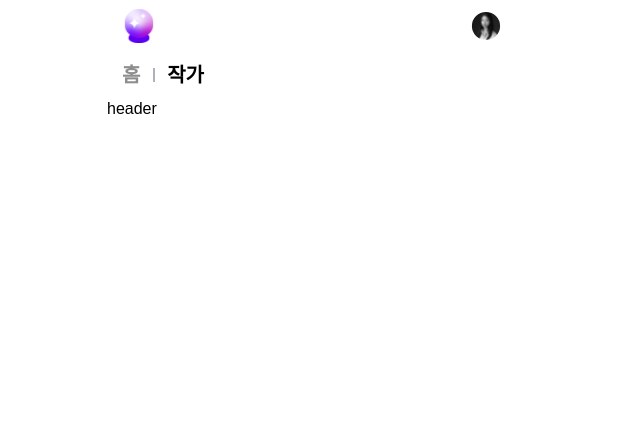
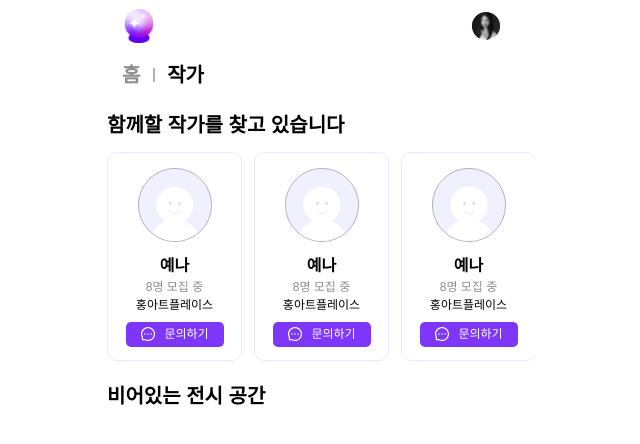
Before and after one commit to LikeLionHackathon/Hackathon-FrontEnd, a React (Vite) app: page / in a window 1280 px wide. Both pictures are taken after a click on the button "작가". Shown: the top 444 px of the page, without its empty margins (330-970 px from the left). Built offline with nearby package versions, Linux system fonts and the light colour scheme; a web font is replaced by a local one.

Commit message:
feat: 메인 작가 페이지 구현

```diff
--- a/package.json
+++ b/package.json
@@ -11,6 +11,7 @@
   },
   "dependencies": {
     "@tailwindcss/vite": "^4.1.11",
+    "axios": "^1.11.0",
     "react": "^19.1.1",
     "react-dom": "^19.1.1",
     "react-icons": "^5.5.0",
--- /dev/null
+++ b/src/apis/axios.js
@@ -0,0 +1,8 @@
+import axios from 'axios';
+
+export const axiosInstance = axios.create({
+    baseURL: "localhost:8080",
+    headers: {
+    'Content-Type': 'application/json',
+  },
+})
--- /dev/null
+++ b/src/components/mainpage/ArtistCard.jsx
@@ -0,0 +1,22 @@
+import profileImg from "../../assets/profile.svg";
+import { AiOutlineMessage } from "react-icons/ai";
+
+const ArtistCard = ({img, name, num, place}) => {
+
+    return (
+        <div className="flex flex-col w-[135px] h-[209px] rounded-[10px] border border-lightpurple01 justify-center items-center">
+            <img src={img || profileImg} alt="profile" className="w-[76px] h-[76px] mb-[11px]"/>
+            <div className="flex flex-col justify-center items-center mb-[8px]">
+                <p className="font-semibold text-[16px]">{name}</p>
+                <p className="text-[12px] text-darkgrey01">{num}명 모집 중</p>
+                <p className="text-[12px]">{place}</p>
+            </div>
+            <button className="w-[98px] h-[25px] bg-purple_main text-white rounded-[5px] flex flex-row justify-center items-center gap-[8px]">
+                <AiOutlineMessage className="w-[16px]"/>
+                <p className="text-[12px] leading-none">문의하기</p>
+            </button>
+        </div>
+    )
+}
+
+export default ArtistCard;
--- a/src/components/mainpage/MainArtist.jsx
+++ b/src/components/mainpage/MainArtist.jsx
@@ -1,12 +1,29 @@
+import ArtistCard from "./ArtistCard";
+
 const MainArtist = () => {
     return (
-        <div className="mx-auto w-full max-w-[450px] pl-[22px]">
+        <div className="mx-auto w-full max-w-[450px] pl-[22px] mt-[23px]">
             <div>
-                header
+                <h1 className="font-bold text-[20px]">함께할 작가를 찾고 있습니다</h1>
+                <div className="mt-[12px] flex flex-row gap-[12px] overflow-x-scroll">
+                    <div className="flex-shrink-0">
+                        <ArtistCard name={"예나"} num={8} place={"홍아트플레이스"}/>
+                    </div>
+                    <div className="flex-shrink-0">
+                        <ArtistCard name={"예나"} num={8} place={"홍아트플레이스"}/>
+                    </div>
+                    <div className="flex-shrink-0">
+                        <ArtistCard name={"예나"} num={8} place={"홍아트플레이스"}/>
+                    </div>
+                    <div className="flex-shrink-0">
+                        <ArtistCard name={"예나"} num={8} place={"홍아트플레이스"}/>
+                    </div>
+
+                </div>
             </div>
 
-            <div>
-
+            <div className="mt-[20px]">
+                <h1 className="font-bold text-[20px]">비어있는 전시 공간</h1>
             </div>
         </div>
     )
```
Also changed, not shown: src/assets/profile.svg (added), 1 other file (tests, documents, lock files or other folders).
